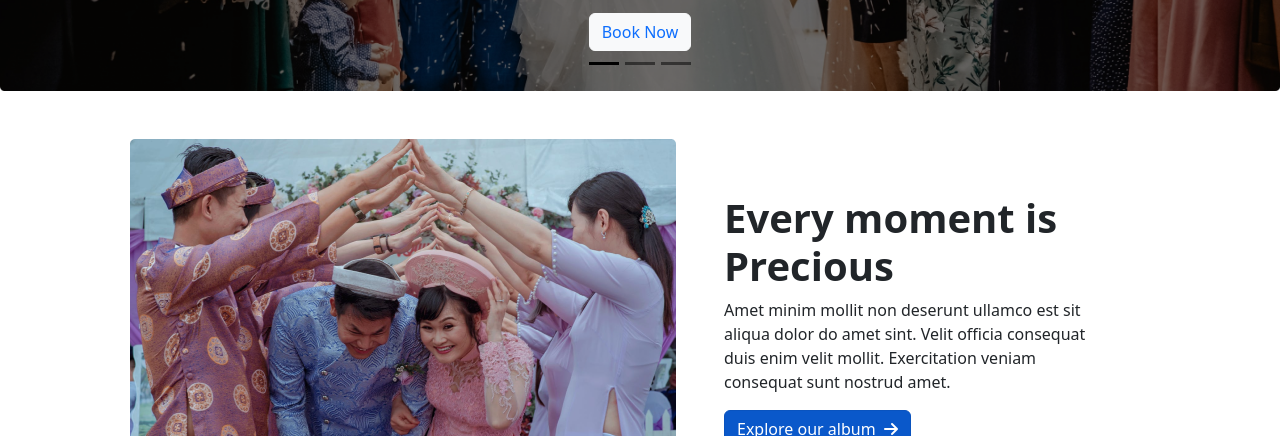
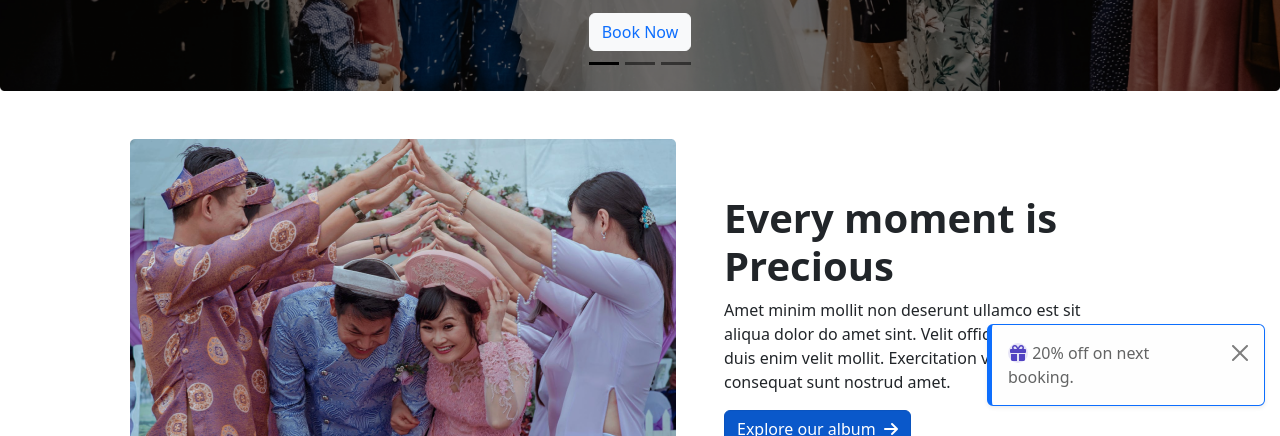
Before and after one commit to asifsikder23/Convention-Center, a plain HTML site: page index.html in a window 1280 px wide. Shown: the part 516-952 px from the top of the page. Drawn offline with nearby package versions, Linux system fonts and the light colour scheme.

Commit message:
content added

```diff
--- a/index.html
+++ b/index.html
@@ -84,13 +84,14 @@
               <span class="visually-hidden">Next</span>
             </button>
           </div>
+        </div>
     </section>
     <!-- Banner Section end here  -->
     <!-- Album Sectio Start here -->
     <section class="album container">
         <div class="album container d-flex align-items-center p-5">
             <div class="image">
-                <img class="album-img" src="images/wedding.png" alt="">
+                <img class="album-img" class="album-img" src="images/wedding.png" alt="">
             </div>
             <div class="album-description p-5">
                 <h1 class="fs-1 fw-bold">Every moment is Precious </h1>
@@ -98,6 +99,12 @@
                 <button type="button" class="btn btn-primary active" data-bs-toggle="button" aria-pressed="true">Explore our album &nbsp;<i class="fas fa-arrow-right"></i></button>
             </div>
         </div>
+        <div id="alert-box" class="position-absolute ">
+          <div class="alert alert-light w-100 alert-dismissible fade show shadow-sm  border-start border-primary border-5"
+              role="alert">
+              <strong><i class="fa-solid fa-gift"></i></strong> 20% off on next booking.
+              <button type="button" class="btn-close" data-bs-dismiss="alert" aria-label="Close"></button>
+          </div>
     </section>
     <!-- Album Section end here -->
     <!-- Card section start here -->
--- a/style.css
+++ b/style.css
@@ -1,3 +1,9 @@
+#alert-box {
+    right: 15px;
+    width: 278px;
+    top: 105%;
+    height: 12%;
+}
 .album-img{
     transition: 0.5s;
 }
```
